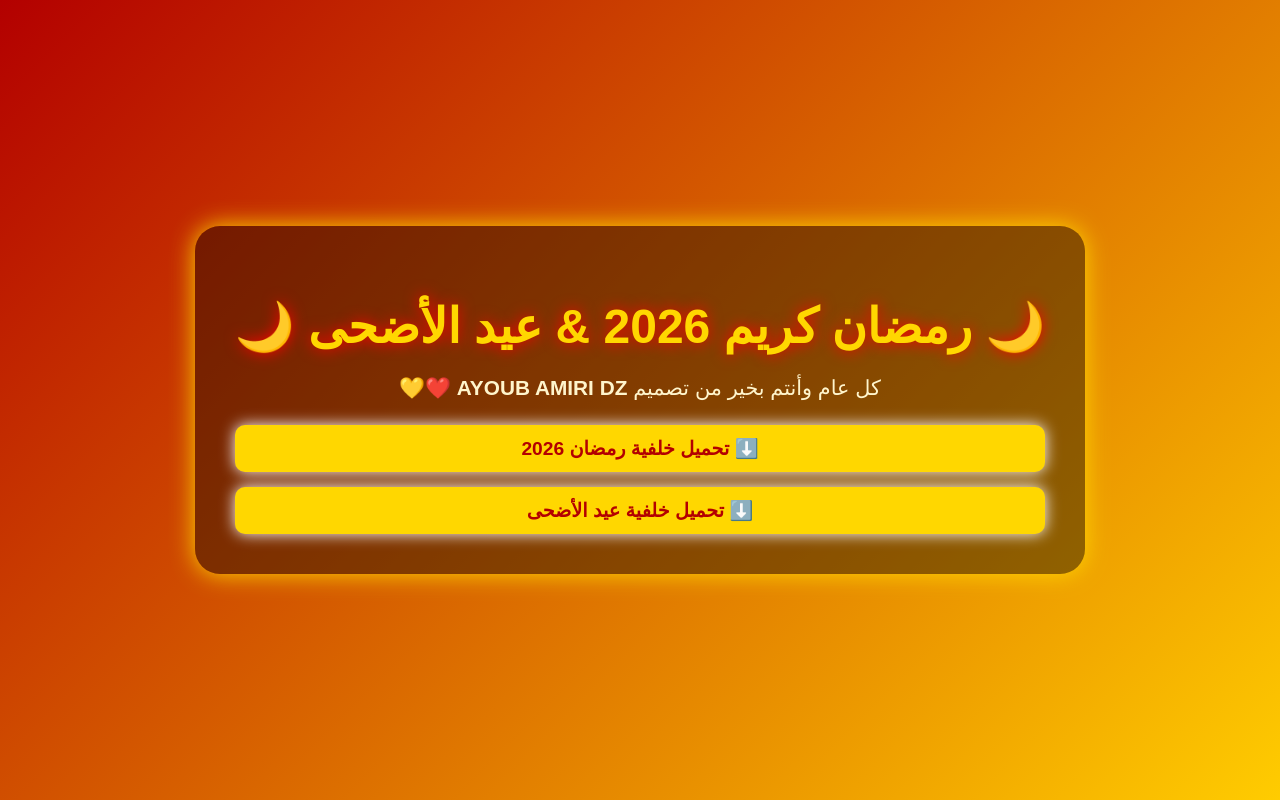
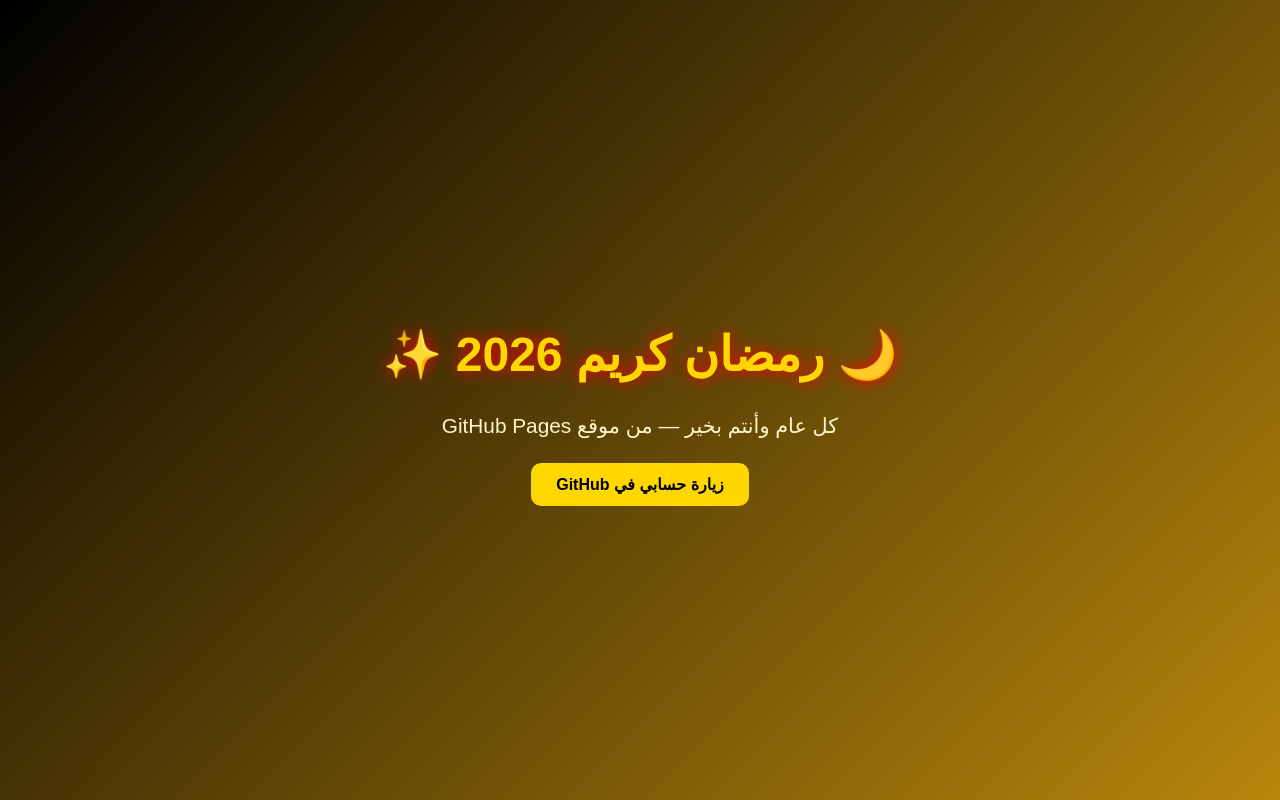
Before and after one commit to ayoubamirg-bit/ayoubamiri-dz.github.io, a plain HTML site: page index.html in a window 1280 px wide. Drawn offline with Linux system fonts and the light colour scheme.

Commit message:
Revise title, styles, and content in index.html
Updated title and background styles, modified text and links.

```diff
--- a/index.html
+++ b/index.html
@@ -3,24 +3,19 @@
 <head>
   <meta charset="UTF-8">
   <meta name="viewport" content="width=device-width, initial-scale=1.0">
-  <title>رمضان كريم 2026 & عيد الأضحى | AYOUB AMIRI DZ</title>
+  <title>رمضان كريم 2026 🌙 | عيد الأضحى</title>
   <style>
     body {
       margin: 0;
       height: 100vh;
-      background: linear-gradient(135deg, #b30000, #ffcc00);
+      background: linear-gradient(135deg, #000000, #b8860b);
       font-family: "Cairo", sans-serif;
       color: white;
-      text-align: center;
       display: flex;
+      flex-direction: column;
       align-items: center;
       justify-content: center;
-    }
-    .overlay {
-      background-color: rgba(0, 0, 0, 0.4);
-      padding: 40px;
-      border-radius: 25px;
-      box-shadow: 0 0 25px gold;
+      text-align: center;
     }
     h1 {
       font-size: 3em;
@@ -33,38 +28,24 @@
       color: #fff5cc;
       margin-bottom: 25px;
     }
-    .btn-container {
-      display: flex;
-      flex-direction: column;
-      gap: 15px;
-    }
-    a.download-btn {
-      background: gold;
-      color: #b30000;
+    a {
+      background-color: gold;
+      color: black;
+      text-decoration: none;
       padding: 12px 25px;
-      font-size: 1.2em;
       border-radius: 10px;
-      text-decoration: none;
       font-weight: bold;
-      box-shadow: 0 0 15px #fff;
       transition: 0.3s;
     }
-    a.download-btn:hover {
-      background: #fff;
-      color: red;
-      box-shadow: 0 0 25px gold;
+    a:hover {
+      background-color: #ffcc00;
+      transform: scale(1.1);
     }
   </style>
 </head>
 <body>
-  <div class="overlay">
-    <h1>🌙 رمضان كريم 2026 & عيد الأضحى 🌙</h1>
-    <p>كل عام وأنتم بخير من تصميم <strong>AYOUB AMIRI DZ</strong> ❤️💛</p>
-
-    <div class="btn-container">
-      <a class="download-btn" href="https://i.imgur.com/BsuUaym.jpg" download="Ramadan2026.jpg">⬇️ تحميل خلفية رمضان 2026</a>
-      <a class="download-btn" href="https://i.imgur.com/s0h1L6M.jpg" download="Eid2026.jpg">⬇️ تحميل خلفية عيد الأضحى</a>
-    </div>
-  </div>
+  <h1>🌙 رمضان كريم 2026 ✨</h1>
+  <p>كل عام وأنتم بخير — من موقع GitHub Pages</p>
+  <a href="https://github.com/ayoubamiri-dz" target="_blank">زيارة حسابي في GitHub</a>
 </body>
 </html>
```
